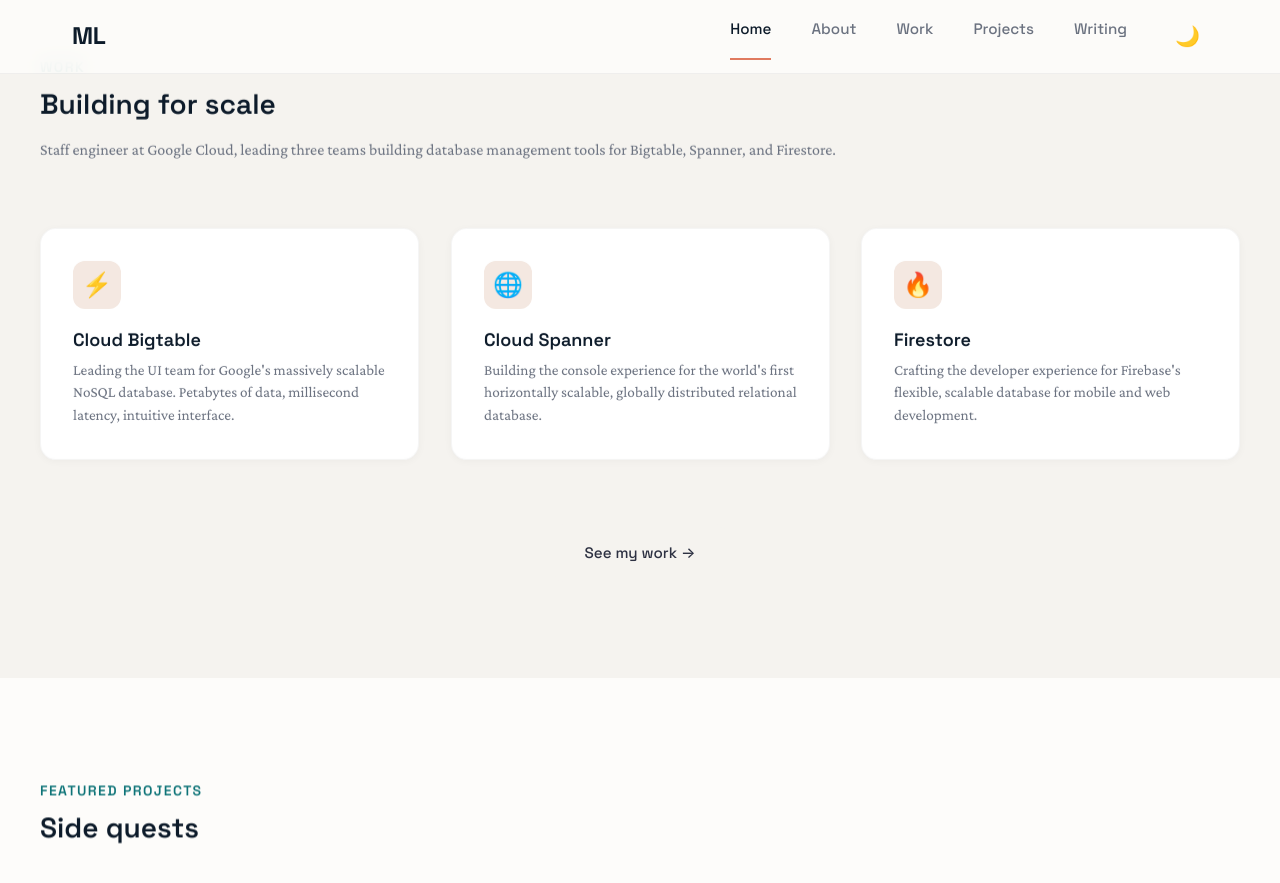
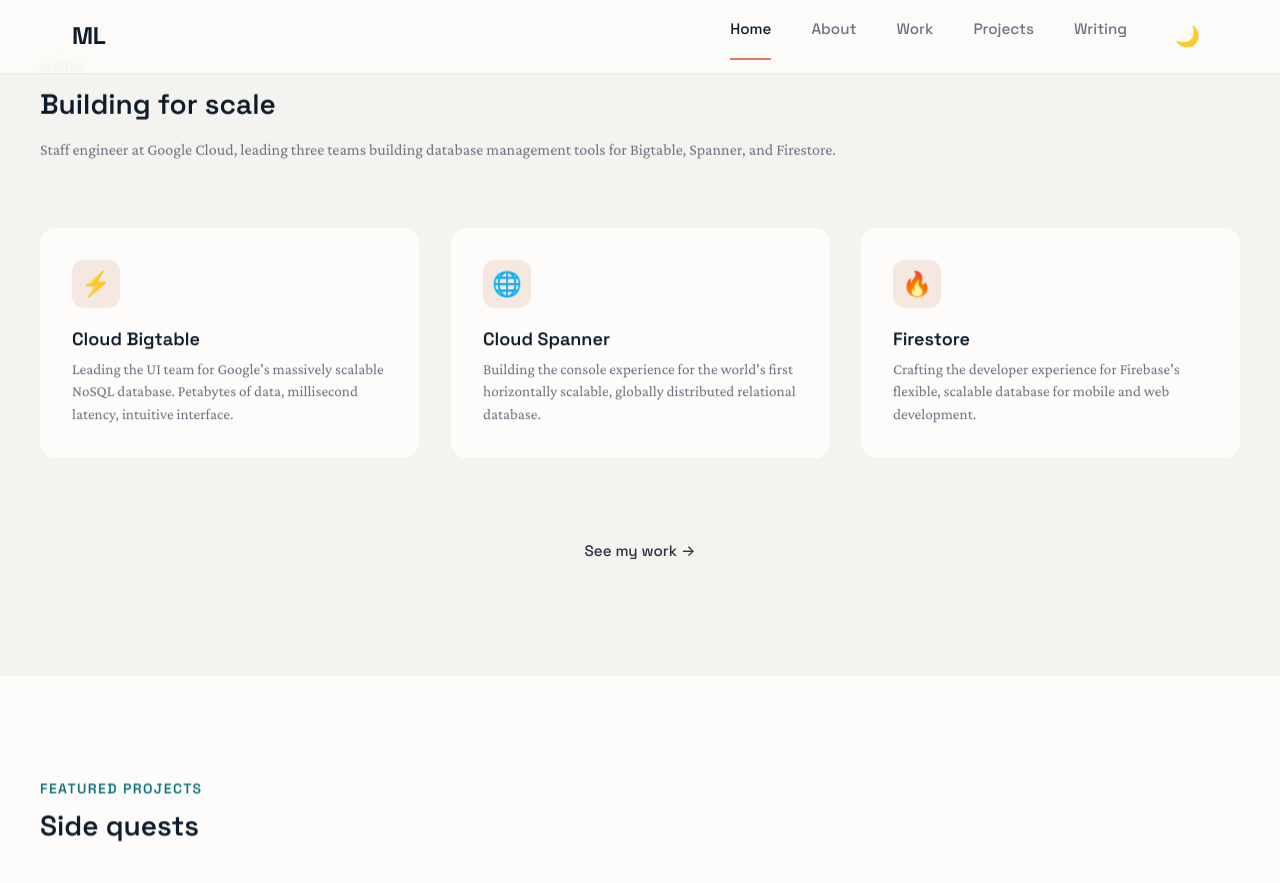
Before and after one commit to Masha-L/masha-l.github.io, a Jekyll site: the page built from index.html, in a window 1280 px wide and 900 px high, scrolled down 939 px. Shown: the top 883 px of the window. Built offline with Jekyll 4.4.1, drawn with Linux system fonts in a browser that asks for light colours.

Commit message:
Fix cards: use color-bg variable, remove harsh white

```diff
--- a/assets/css/style.css
+++ b/assets/css/style.css
@@ -701,12 +701,12 @@ p {
 }
 
 .card {
-  background: white;
+  background: var(--color-bg);
   border-radius: 16px;
   padding: 2rem;
-  box-shadow: 0 2px 8px rgba(0, 0, 0, 0.04);
+  box-shadow: none;
   transition: box-shadow var(--transition), border-color var(--transition);
-  border: 1px solid rgba(0, 0, 0, 0.04);
+  border: 1px solid var(--color-border);
   will-change: transform;
   backface-visibility: hidden;
 }
```
